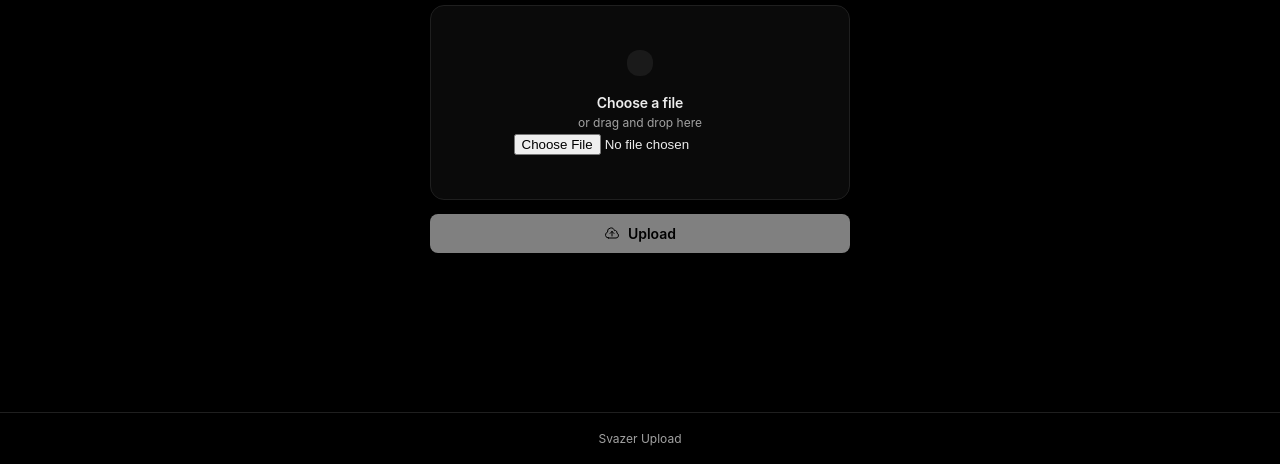
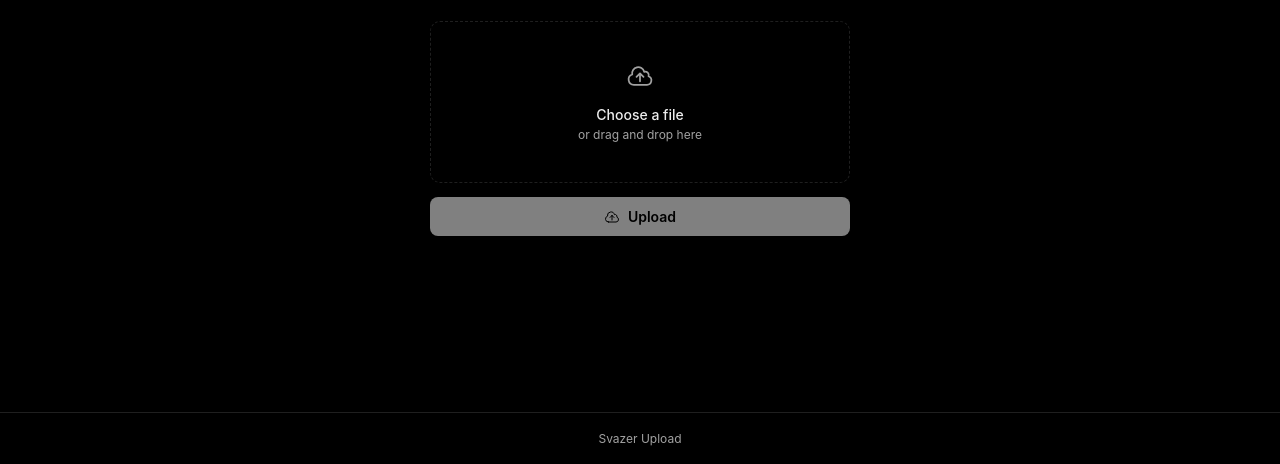
Before and after one commit to svazers/svazer-upload, a website: page public/index.html in a window 1280 px wide. Shown: the part 336-800 px from the top of the page. Drawn offline with Linux system fonts and the light colour scheme.

Commit message:
Revert drop-zone tweak; hide native file input

```diff
--- a/public/index.html
+++ b/public/index.html
@@ -70,29 +70,18 @@
     .card-header p { font-size: 13px; color: var(--text-secondary); margin-top: 6px; }
 
     .drop-zone {
-      display: flex;
-      flex-direction: column;
-      align-items: center;
-      gap: 4px;
-      padding: 44px 24px;
-      border: 1px solid var(--border);
-      border-radius: 14px;
-      background: var(--surface);
+      border: 1px dashed var(--border);
+      border-radius: var(--radius);
+      padding: 40px 24px;
       text-align: center;
       cursor: pointer;
-      transition: border-color .18s ease, background .18s ease, transform .18s ease;
+      transition: border-color .15s ease, background .15s ease;
     }
-    .drop-zone:hover, .drop-zone.drag-over { border-color: var(--border-hover); background: #111; transform: translateY(-2px); }
-    .drop-zone svg {
-      width: 20px; height: 20px;
-      color: var(--text);
-      padding: 13px;
-      margin-bottom: 14px;
-      background: #1a1a1a;
-      border-radius: 12px;
-    }
-    .drop-zone h3 { font-size: 14px; font-weight: 600; letter-spacing: -0.01em; }
-    .drop-zone p { font-size: 12px; color: var(--text-secondary); }
+    .drop-zone:hover, .drop-zone.drag-over { border-color: var(--border-hover); background: #0d0d0d; }
+    .drop-zone svg { width: 28px; height: 28px; color: var(--text-secondary); margin-bottom: 12px; }
+    .drop-zone h3 { font-size: 14px; font-weight: 500; }
+    .drop-zone p { font-size: 12px; color: var(--text-secondary); margin-top: 4px; }
+    .file-input { display: none; }
 
     .file-info {
       display: none;
```
